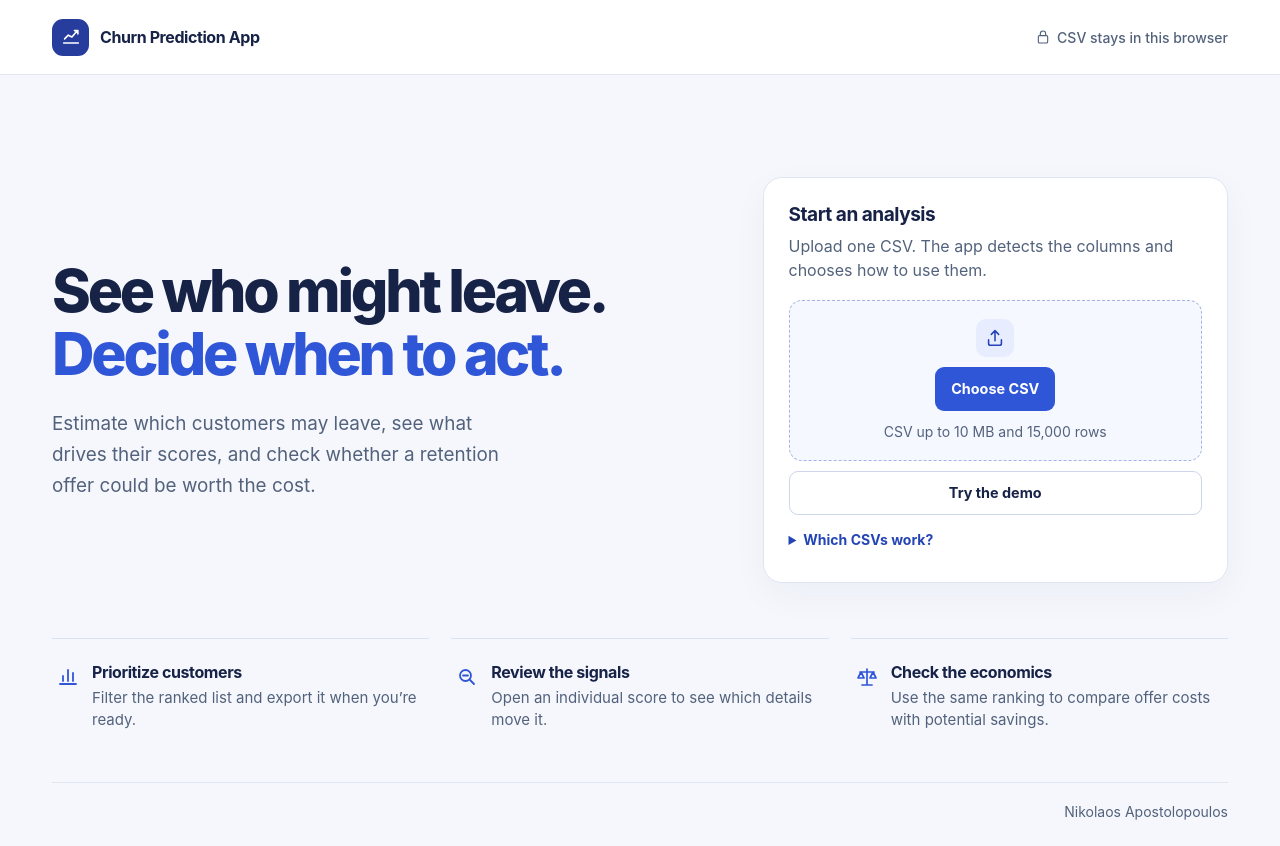
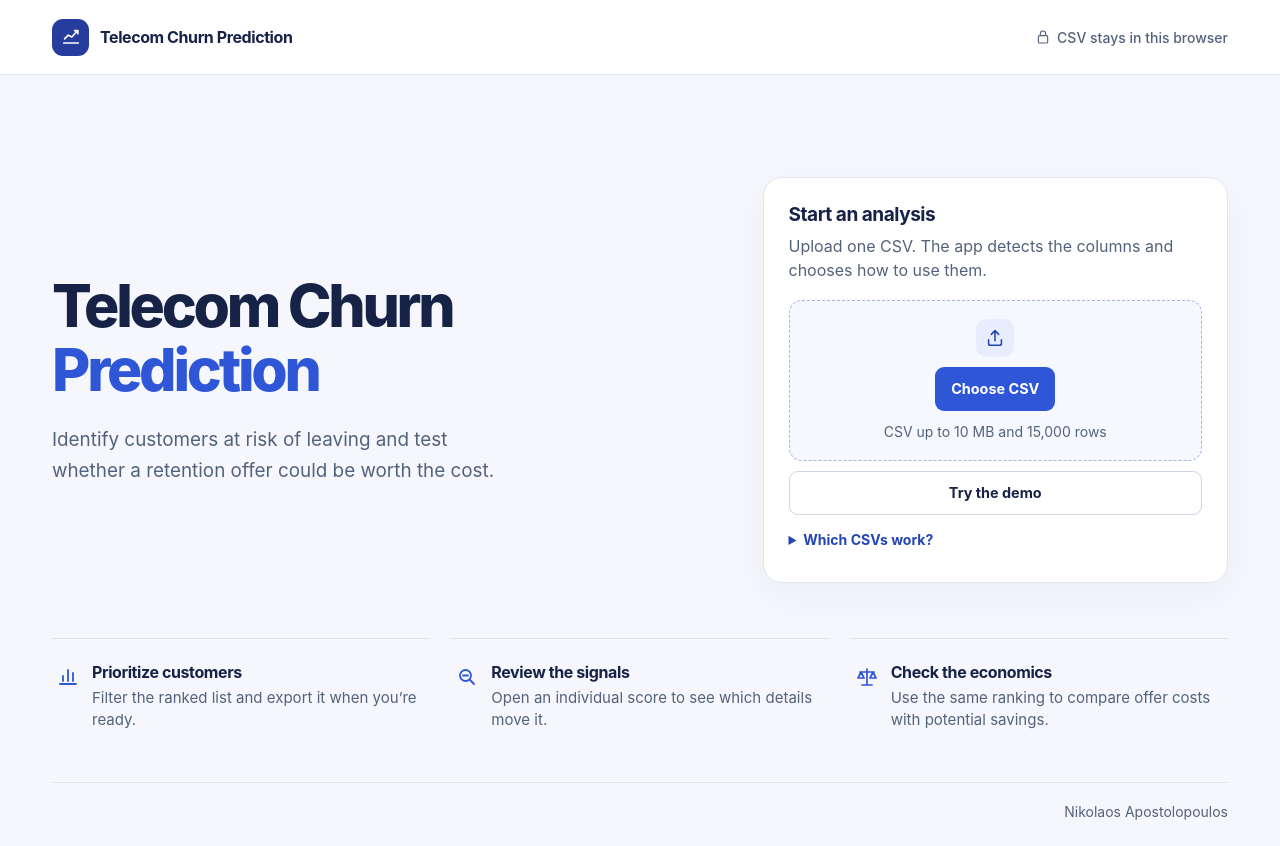
Before and after one commit to NikosApostolo/customer-churn-tool, a plain HTML site: page web/dist/index.html in a window 1280 px wide. Drawn offline with Linux system fonts and the light colour scheme.

Commit message:
Update the Telecom Churn Prediction branding

```diff
--- a/web/dist/index.html
+++ b/web/dist/index.html
@@ -3,9 +3,9 @@
 <head>
   <meta charset="utf-8">
   <meta name="viewport" content="width=device-width, initial-scale=1">
-  <meta name="description" content="Estimate customer churn, understand risk scores and compare the costs and benefits of retention offers.">
+  <meta name="description" content="Identify customers at risk of leaving and test whether a retention offer could be worth the cost.">
   <meta name="theme-color" content="#f5f7fc">
-  <title>Churn Prediction App</title>
+  <title>Telecom Churn Prediction</title>
   <link rel="stylesheet" href="./styles.css">
   <script type="module" src="./app.mjs"></script>
 </head>
@@ -17,7 +17,7 @@
         <span class="brand-icon" aria-hidden="true">
           <svg viewBox="0 0 24 24" fill="none"><path d="M4 18.5h16M5 14l4-4 4 2 6-7M15.8 5h3.7v3.7" stroke="currentColor" stroke-width="1.75" stroke-linecap="round" stroke-linejoin="round"/></svg>
         </span>
-        <span>Churn Prediction App</span>
+        <span>Telecom Churn Prediction</span>
       </div>
       <span class="privacy">
         <svg viewBox="0 0 24 24" fill="none" aria-hidden="true"><rect x="5" y="10" width="14" height="11" rx="2" stroke="currentColor" stroke-width="1.7"/><path d="M8 10V7a4 4 0 1 1 8 0v3" stroke="currentColor" stroke-width="1.7"/></svg>
@@ -30,8 +30,8 @@
     <section id="landing">
       <div class="hero">
         <div class="hero-copy">
-          <h1>See who might leave.<br><span>Decide when to act.</span></h1>
-          <p>Estimate which customers may leave, see what drives their scores, and check whether a retention offer could be worth the cost.</p>
+          <h1>Telecom Churn<br><span>Prediction</span></h1>
+          <p>Identify customers at risk of leaving and test whether a retention offer could be worth the cost.</p>
         </div>
         <div class="card intake" id="intake">
           <h2>Start an analysis</h2>
```
Also changed, not shown: docs/images/campaign.jpg, docs/images/models.jpg, docs/images/overview.jpg, docs/images/welcome.jpg, 1 other file.
